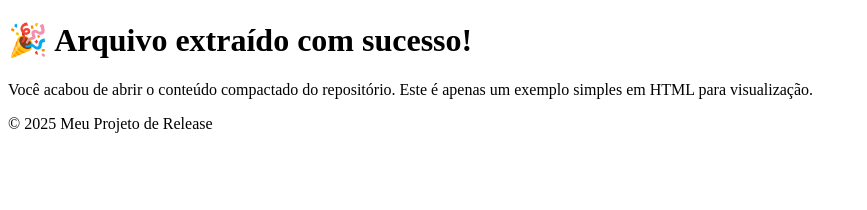
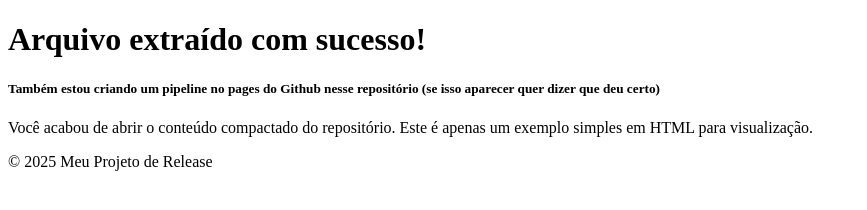
Before and after one commit to GabsZ1/AtividadeRelease, a plain HTML site: page index.html in a window 1280 px wide. Shown: the whole page, without its empty margins (0-867 px from the left). Drawn offline with Linux system fonts and the light colour scheme.

Commit message:
testando o pipeline para o pages

```diff
--- a/index.html
+++ b/index.html
@@ -6,7 +6,8 @@
         <title>Arquivo do release</title>
     </head>
     <body>
-        <h1>🎉 Arquivo extraído com sucesso!</h1>
+        <h1>Arquivo extraído com sucesso!</h1>
+        <h5>Também estou criando um pipeline no pages do Github nesse repositório (se isso aparecer quer dizer que deu certo)</h5>
         <p>Você acabou de abrir o conteúdo compactado do repositório.
             Este é apenas um exemplo simples em HTML para visualização.</p>
 
```
